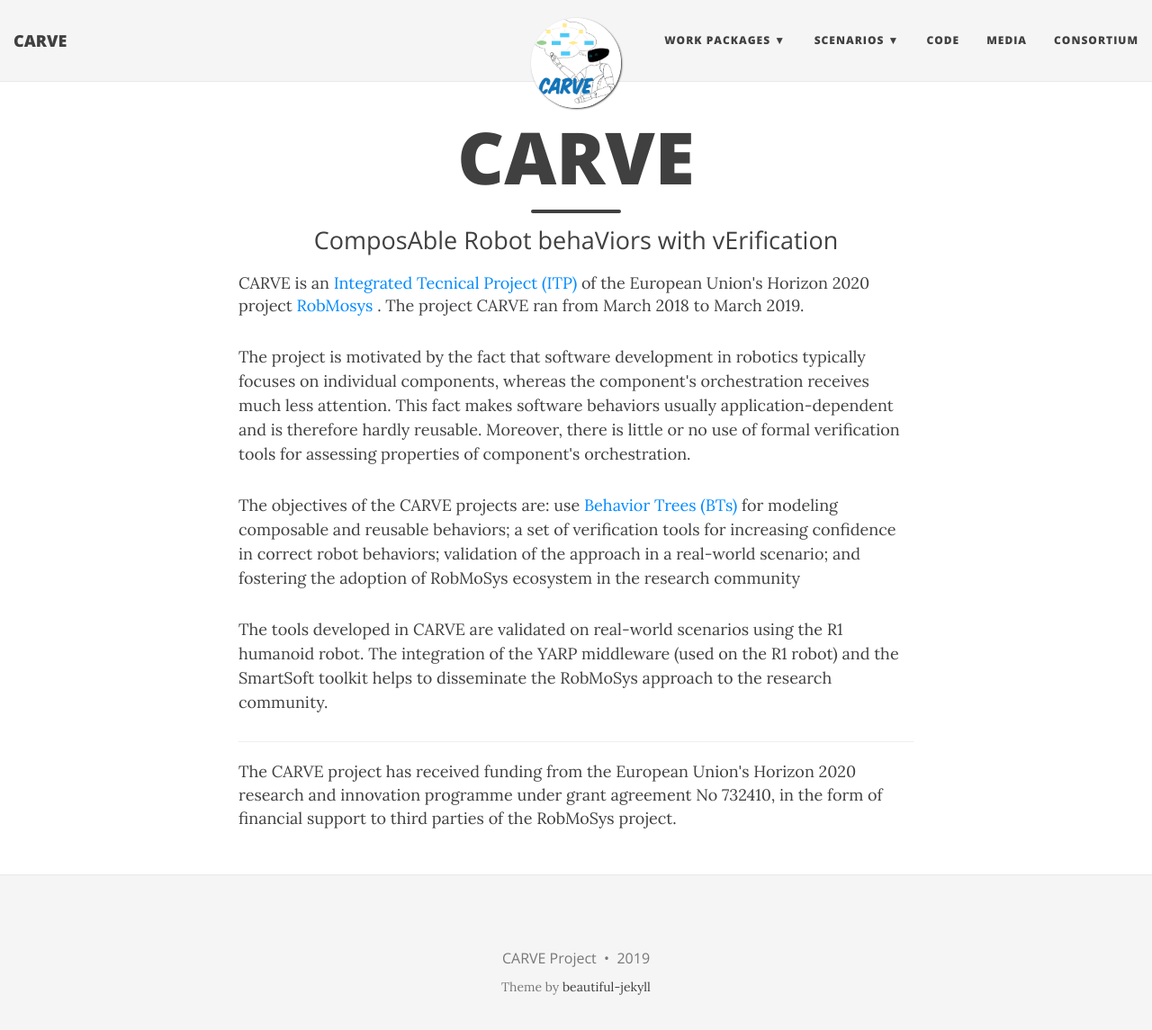
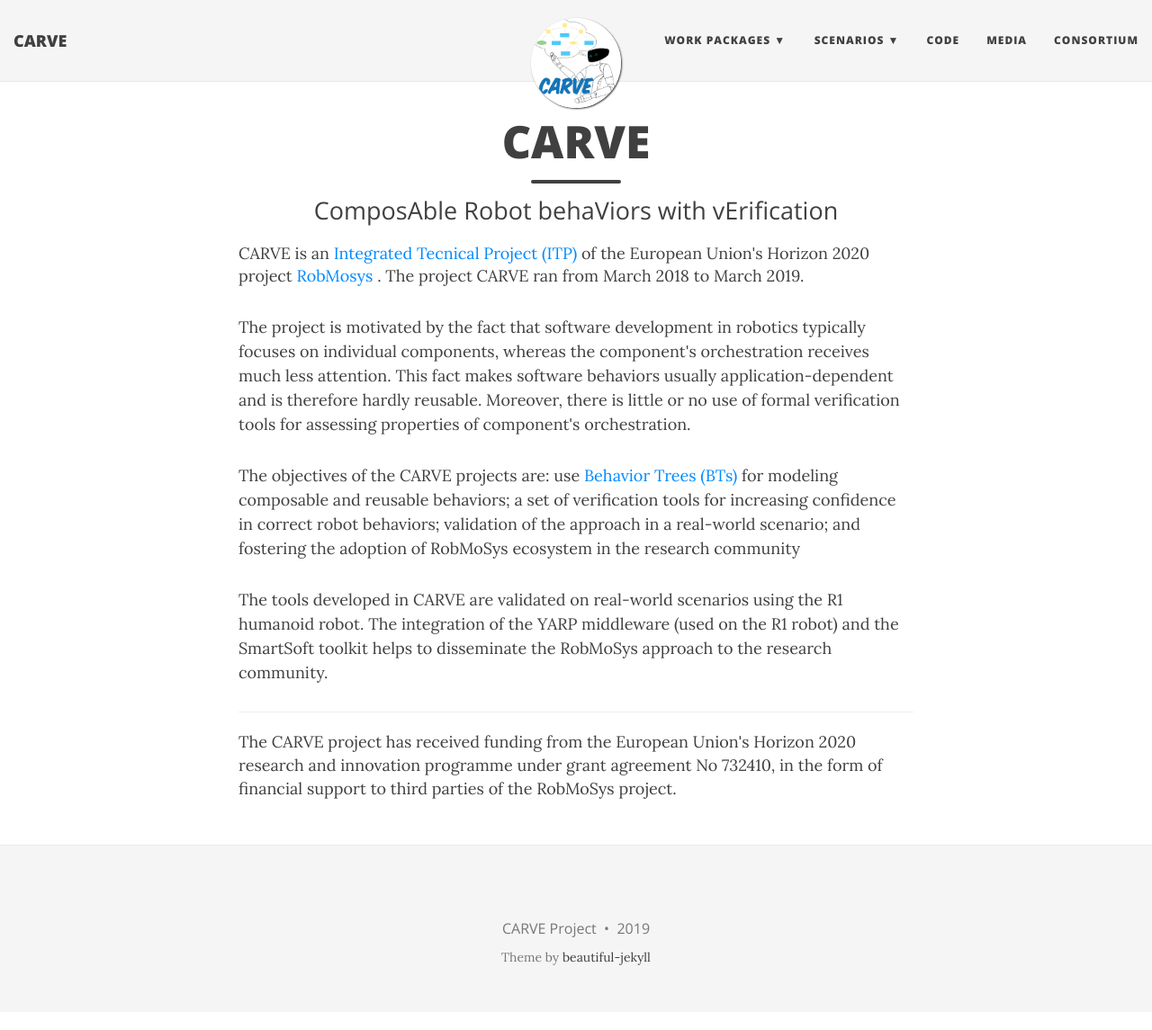
Before and after one commit to mikiec84/CARVE-ROBMOSYS.github.io, a Jekyll site: the page built from index.html, in a window 1280 px wide and 1158 px high. Shown: the top 1145 px of the window at 90% size. Built offline with Jekyll 4.4.1, drawn with Linux system fonts in a browser that asks for light colours; nearby versions of some CDN libraries; the list of posts is cut into pages by our own code.

Commit message:
better font sizes

```diff
--- a/css/main.css
+++ b/css/main.css
@@ -24,6 +24,9 @@
 h1,h2,h3,h4,h5,h6 {
   font-family: 'Open Sans', 'Helvetica Neue', Helvetica, Arial, sans-serif;
   font-weight: 800;
+}
+h1 { /* Header 1 */
+  font-size: 28px;
 }
 a {
   color: {{ site.link-col }};
@@ -530,10 +533,10 @@
     padding: 150px 0;
   }
   .intro-header .page-heading h1 {
-    font-size: 80px;
+    font-size: 50px;
   }
   .intro-header .post-heading h1 {
-    font-size: 50px;
+    font-size: 30px;
   }
   .intro-header.big-img .img-desc {
     font-size: 14px;
```
Also changed, not shown: media.md (+0 -1 lines).
